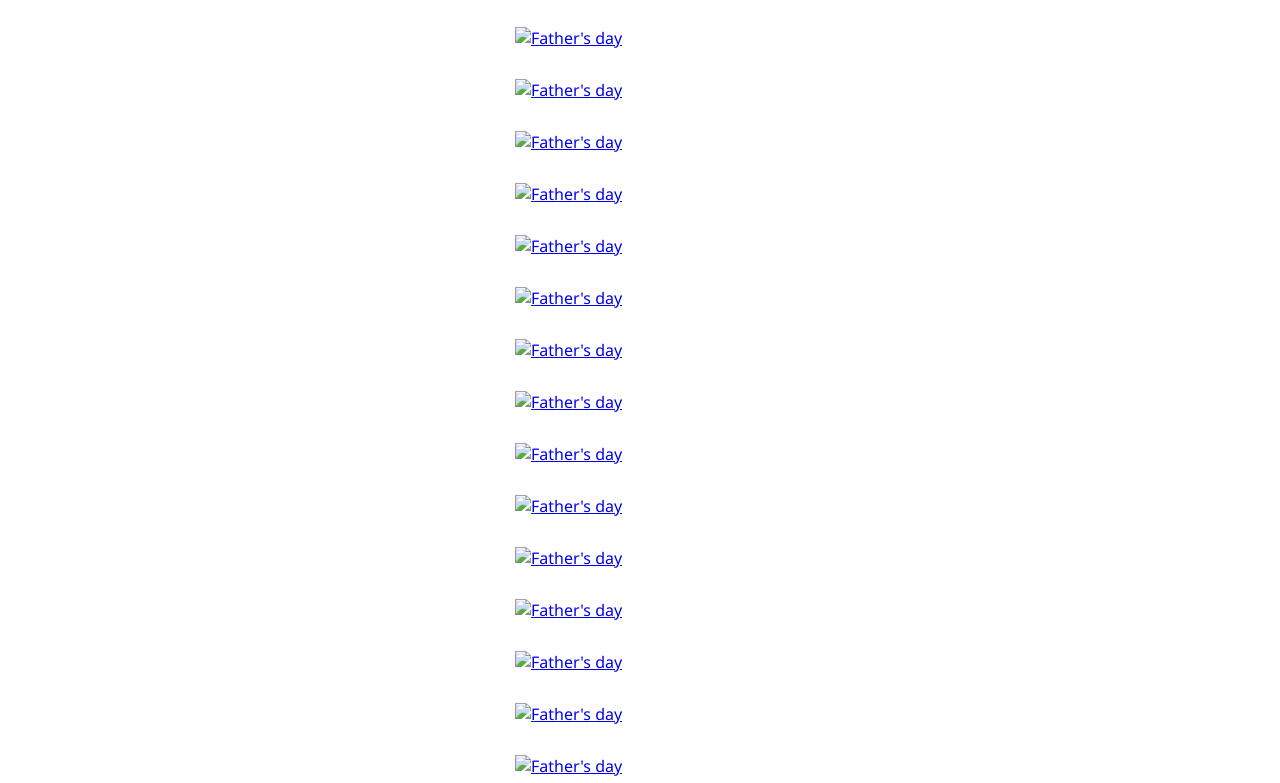
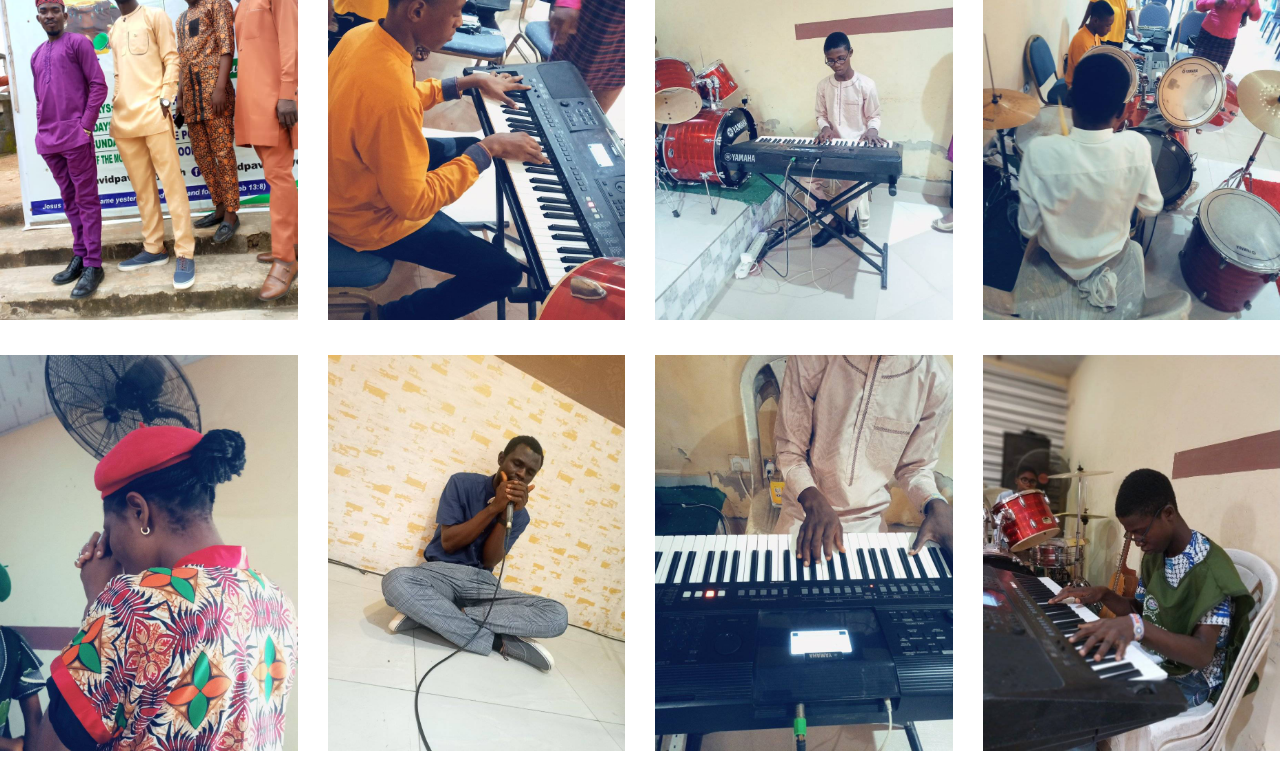
Before and after one commit to Johnodeleye/church-project, a plain HTML site: page gallery.html in a window 1280 px wide. Shown: the part 77-860 px from the top of the page. Drawn offline with Linux system fonts and the light colour scheme; files whose address does not match are found by name.

Commit message:
Add files via upload

```diff
--- a/gallery.html
+++ b/gallery.html
@@ -38,72 +38,72 @@
 
     <div class="container">
       <div class="gallery">
-        <a href="/images/fathers.jpg" data-lightbox="models" data-title="Father's Day">
-        <img src="/images/fathers.jpg" alt="Father's day">
+        <a href="fathers.jpg" data-lightbox="models" data-title="Father's Day">
+        <img src="fathers.jpg" alt="Father's day">
       </a>
 
-      <a href="/images/feranmi.jpg" data-lightbox="models" data-title="Caption1">
-        <img src="/images/feranmi.jpg" alt="Father's day">
+      <a href="feranmi.jpg" data-lightbox="models" data-title="Caption1">
+        <img src="feranmi.jpg" alt="Father's day">
       </a>
 
-      <a href="/images/john1.jpg" data-lightbox="models" data-title="Caption1">
-        <img src="/images/john1.jpg" alt="Father's day">
+      <a href="john1.jpg" data-lightbox="models" data-title="Caption1">
+        <img src="john1.jpg" alt="Father's day">
       </a>
 
-      <a href="/images/micheal.jpg" data-lightbox="models" data-title="Caption1">
-        <img src="/images/micheal.jpg" alt="Father's day">
+      <a href="micheal.jpg" data-lightbox="models" data-title="Caption1">
+        <img src="micheal.jpg" alt="Father's day">
       </a>
 
-      <a href="/images/mummmy olayinka 1.jpg" data-lightbox="models" data-title="Caption1">
-        <img src="/images/mummmy olayinka 1.jpg" alt="Father's day">
+      <a href="mummmy olayinka 1.jpg" data-lightbox="models" data-title="Caption1">
+        <img src="mummmy olayinka 1.jpg" alt="Father's day">
       </a>
 
-      <a href="/images/pastor 1.jpg" data-lightbox="models" data-title="Caption1">
-        <img src="/images/pastor 1.jpg" alt="Father's day">
+      <a href="pastor 1.jpg" data-lightbox="models" data-title="Caption1">
+        <img src="pastor 1.jpg" alt="Father's day">
       </a>
 
-       <a href="/images/john2.jpg" data-lightbox="models" data-title="Caption1">
-        <img src="/images/john2.jpg" alt="Father's day">
+       <a href="john2.jpg" data-lightbox="models" data-title="Caption1">
+        <img src="john2.jpg" alt="Father's day">
       </a>
 
-       <a href="/images/john 3.jpg" data-lightbox="models" data-title="Caption1">
-        <img src="/images/john 3.jpg" alt="Father's day">
+       <a href="john 3.jpg" data-lightbox="models" data-title="Caption1">
+        <img src="john 3.jpg" alt="Father's day">
       </a>
 
-      <a href="/images/micheal 2.jpg" data-lightbox="models" data-title="Caption1">
-        <img src="/images/micheal 2.jpg" alt="Father's day">
+      <a href="micheal 2.jpg" data-lightbox="models" data-title="Caption1">
+        <img src="micheal 2.jpg" alt="Father's day">
       </a>
 
-      <a href="/images/pastors 3.jpg" data-lightbox="models" data-title="Caption1">
-        <img src="/images/pastors 3.jpg" alt="Father's day">
+      <a href="pastors 3.jpg" data-lightbox="models" data-title="Caption1">
+        <img src="pastors 3.jpg" alt="Father's day">
       </a>
 
-      <a href="/images/john mike.jpg" data-lightbox="models" data-title="Caption1">
-        <img src="/images/john mike.jpg" alt="Father's day">
+      <a href="john mike.jpg" data-lightbox="models" data-title="Caption1">
+        <img src="john mike.jpg" alt="Father's day">
       </a>
 
-      <a href="/images/sam 1.jpg" data-lightbox="models" data-title="Caption1">
-        <img src="/images/sam 1.jpg" alt="Father's day">
+      <a href="sam 1.jpg" data-lightbox="models" data-title="Caption1">
+        <img src="sam 1.jpg" alt="Father's day">
       </a>
 
-      <a href="/images/pastors 3.jpg" data-lightbox="models" data-title="Caption1">
-        <img src="/images/pastors 3.jpg" alt="Father's day">
+      <a href="pastors 3.jpg" data-lightbox="models" data-title="Caption1">
+        <img src="pastors 3.jpg" alt="Father's day">
       </a>
 
-      <a href="/images/john 4.jpg" data-lightbox="models" data-title="Caption1">
-        <img src="/images/john 4.jpg" alt="Father's day">
+      <a href="john 4.jpg" data-lightbox="models" data-title="Caption1">
+        <img src="john 4.jpg" alt="Father's day">
       </a>
 
-      <a href="/images/adeboye mrs.jpg" data-lightbox="models" data-title="Caption1">
-        <img src="/images/adeboye mrs.jpg" alt="Father's day">
+      <a href="adeboye mrs.jpg" data-lightbox="models" data-title="Caption1">
+        <img src="adeboye mrs.jpg" alt="Father's day">
       </a>
 
-        <a href="/images/adeboye.jpg" data-lightbox="models" data-title="Caption1">
-        <img src="/images/adeboye.jpg" alt="Father's day">
+        <a href="adeboye.jpg" data-lightbox="models" data-title="Caption1">
+        <img src="adeboye.jpg" alt="Father's day">
       </a>
 
-      <a href="/images/pastors.jpg" data-lightbox="models" data-title="Caption1">
-        <img src="/images/pastors.jpg" alt="Father's day">
+      <a href="pastors.jpg" data-lightbox="models" data-title="Caption1">
+        <img src="pastors.jpg" alt="Father's day">
       </a>
 
 
```
